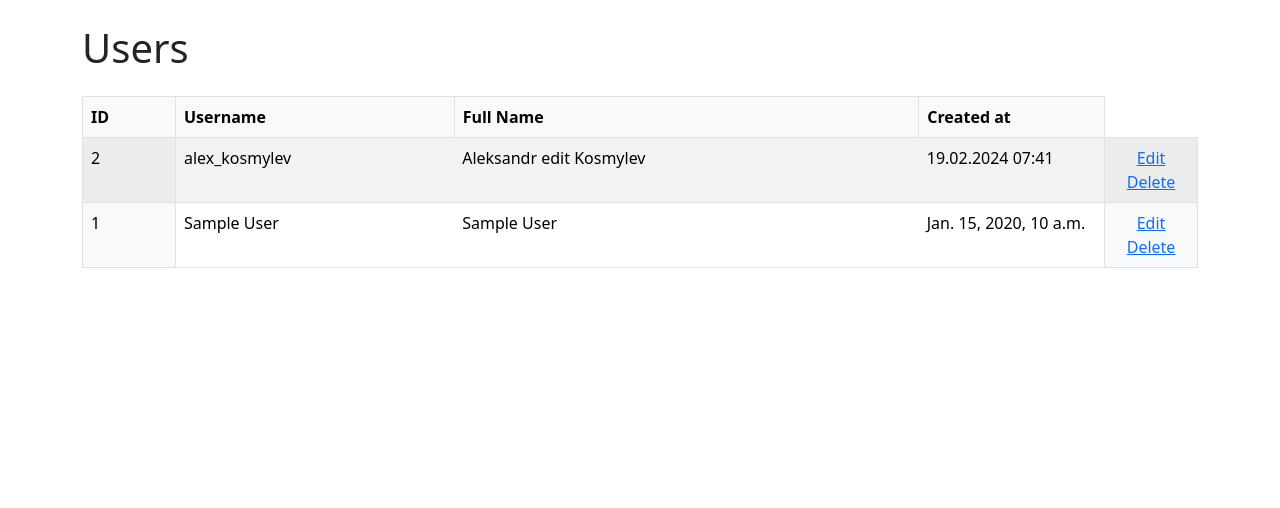
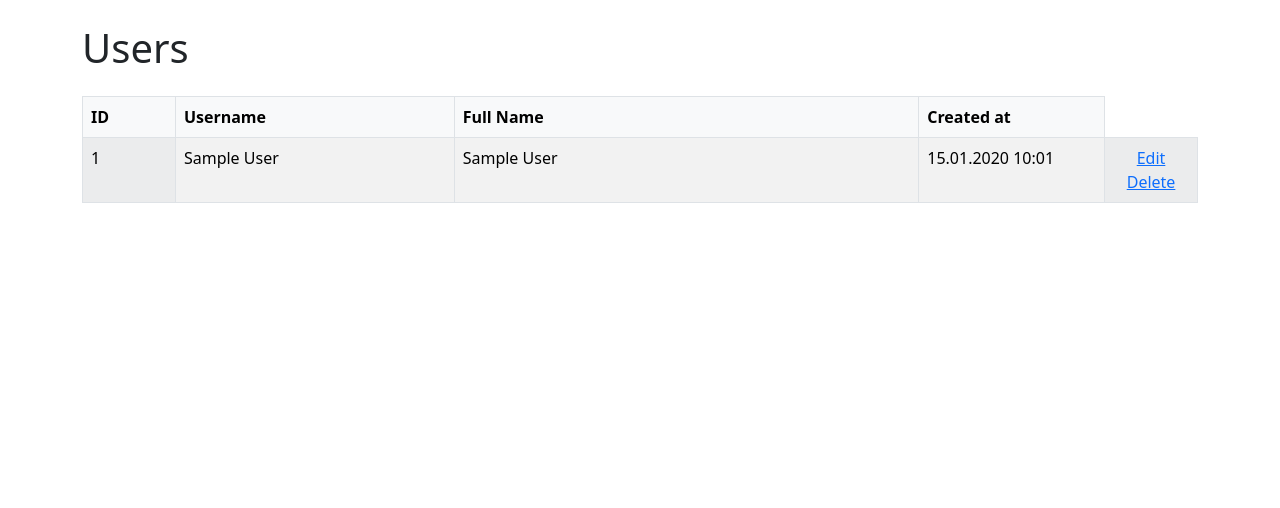
Before and after one commit to lt3-me/python-project-52, a Django app: page /users/ in a window 1280 px wide. Shown: the part 56-564 px from the top of the page. Run offline with Django 5.2, Linux system fonts and the light colour scheme; tables that the repository leaves empty hold one stand-in row (values such as "Sample post"); some libraries are stand-ins or nearby versions.

Commit message:
Add table

```diff
--- a/task_manager/templates/users/index.html
+++ b/task_manager/templates/users/index.html
@@ -16,23 +16,12 @@
     </tr>
   </thead>
   <tbody>
-    <tr>
-      <td class="col-1 bg-light border">2</td>
-      <td class="col-3">alex_kosmylev</td>
-      <td class="col-5">Aleksandr edit Kosmylev</td>
-      <td class="col-2">19.02.2024 07:41</td>
-      <td class="bg-light text-center col-1 border">
-        <a href="/users/2/update/">{% trans "Edit"%}</a>
-        <br>
-        <a href="/users/2/delete/">{% trans "Delete"%}</a>
-      </td>
-    </tr>
     {% for user in users %}
     <tr>
       <td class="col-1 bg-light border">{{ user.id }}</td>
       <td class="col-3">{{ user.name }}</td>
-      <td class="col-5">{{ user.full_name }}</td>
-      <td class="col-2">{{ user.created_at }}</td>
+      <td class="col-5 border">{{ user.full_name }}</td>
+      <td class="col-2">{{ user.created_at|date:'d.m.Y H:m' }}</td>
       <td class="bg-light text-center col-1 border">
         <a href="/users/2/update/">{% trans "Edit"%}</a>
         <br>
```
